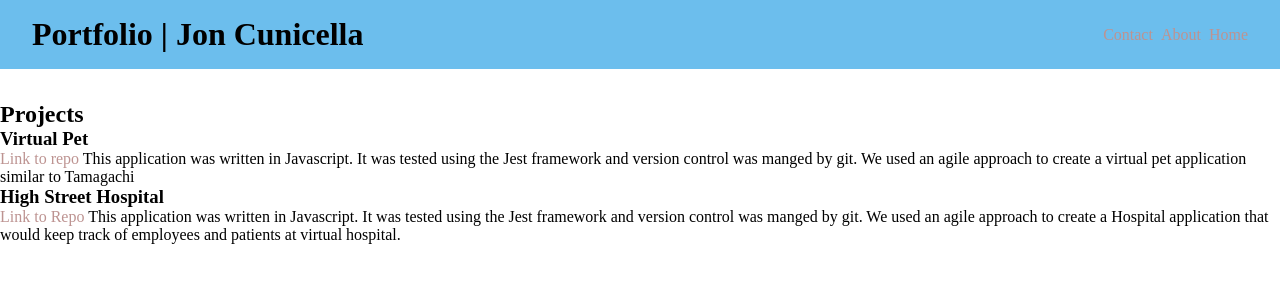
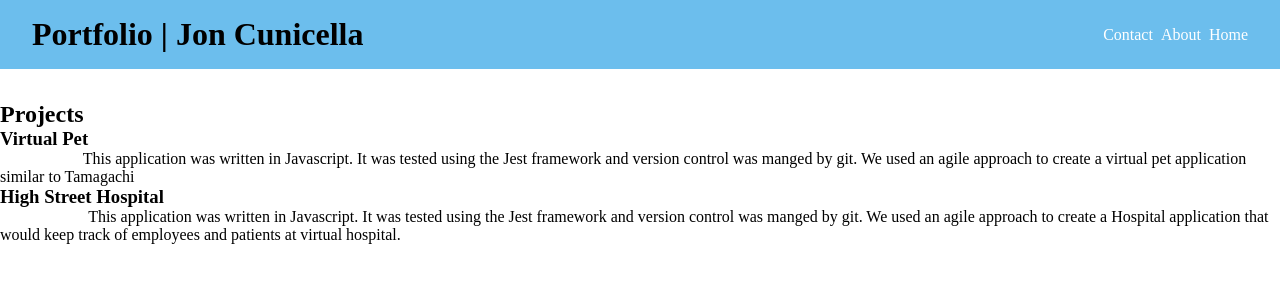
Before and after one commit to jon-cunicella/jon-cunicella.github.io, a plain HTML site: page index.html in a window 1280 px wide. Drawn offline with Linux system fonts and the light colour scheme.

Commit message:
changing links to white

```diff
--- a/css/style.css
+++ b/css/style.css
@@ -15,7 +15,7 @@ html {
 a {
   /* text-decoration: none gets rid of the underline under list items */
   text-decoration: none;
-  color: #bd9391;
+  color: white;
 }
 
 a:hover {
```
